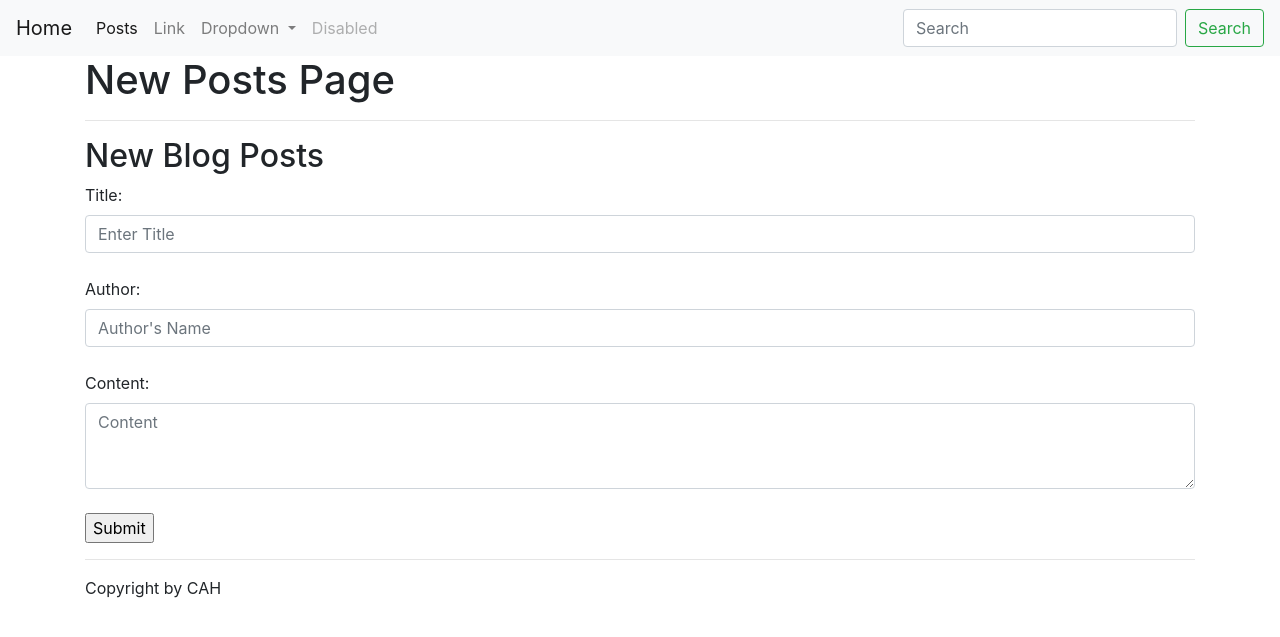
After one commit to hibenca/Health-and-Technology-Website, a Flask app: page /posts/new in a window 1280 px wide. The commit adds this page. Shown: the top 637 px of the page. Run offline with Flask 2, Linux system fonts and the light colour scheme; some libraries are stand-ins or nearby versions.

Commit message:
Started adding Bootstrap

```diff
--- a/app.py
+++ b/app.py
@@ -35,6 +35,8 @@ def posts():
         all_posts = BlogPosts.query.all()
         return render_template("posts.html", posts=all_posts)
 
+
+
 @app.route('/posts/delete/<int:id>')
 def delete(id):
     post = BlogPosts.query.get(id)
@@ -55,6 +57,19 @@ def edit(id):
     else:
         return render_template("/edit.html", post=post)
 
+@app.route('/posts/new', methods=["GET", "POST"])
+def new_posts():
+    if request.method == "POST":
+        post.title = request.form['title']
+        post.author = request.form['author']
+        post.content = request.form['content']
+        new_post = BlogPosts(title=post_title, author=post_author, content=post_content)
+        db.session.add(new_post)
+        db.session.commit()
+        return redirect('/posts')
+    else:
+        return render_template("new_posts.html")
+
 
 @app.route('/<string:user>')
 def user(user):
--- /dev/null
+++ b/templates/new_posts.html
@@ -0,0 +1,24 @@
+{% extends 'base.html' %}
+
+{% block head %}
+<title>New Posts</title>
+{% endblock %}
+
+{% block body %}
+<h1>New Posts Page</h1>
+    <hr>
+    <h2>New Blog Posts</h2>
+    <form action="/posts" method="POST">
+        <label for="title">Title:</label>
+        <input class="form-control mr-sm-2" type="search" name="title" id="title" placeholder="Enter Title" aria-label="Enter Title">
+        <br>
+        <label for="author">Author:</label>
+        <input class="form-control mr-sm-2" type="text" name="author" id="author" placeholder="Author's Name">
+        <br>
+        <label for="content">Content:</label>
+        <textarea class="form-control" name="content" id="content" rows="3" placeholder="Content"></textarea>
+        <br>
+        <input type="submit" value="Submit">
+    </form>
+    <hr>
+{% endblock %}
```
Also changed, not shown: templates/posts.html (+2 -14 lines), posts.db.
